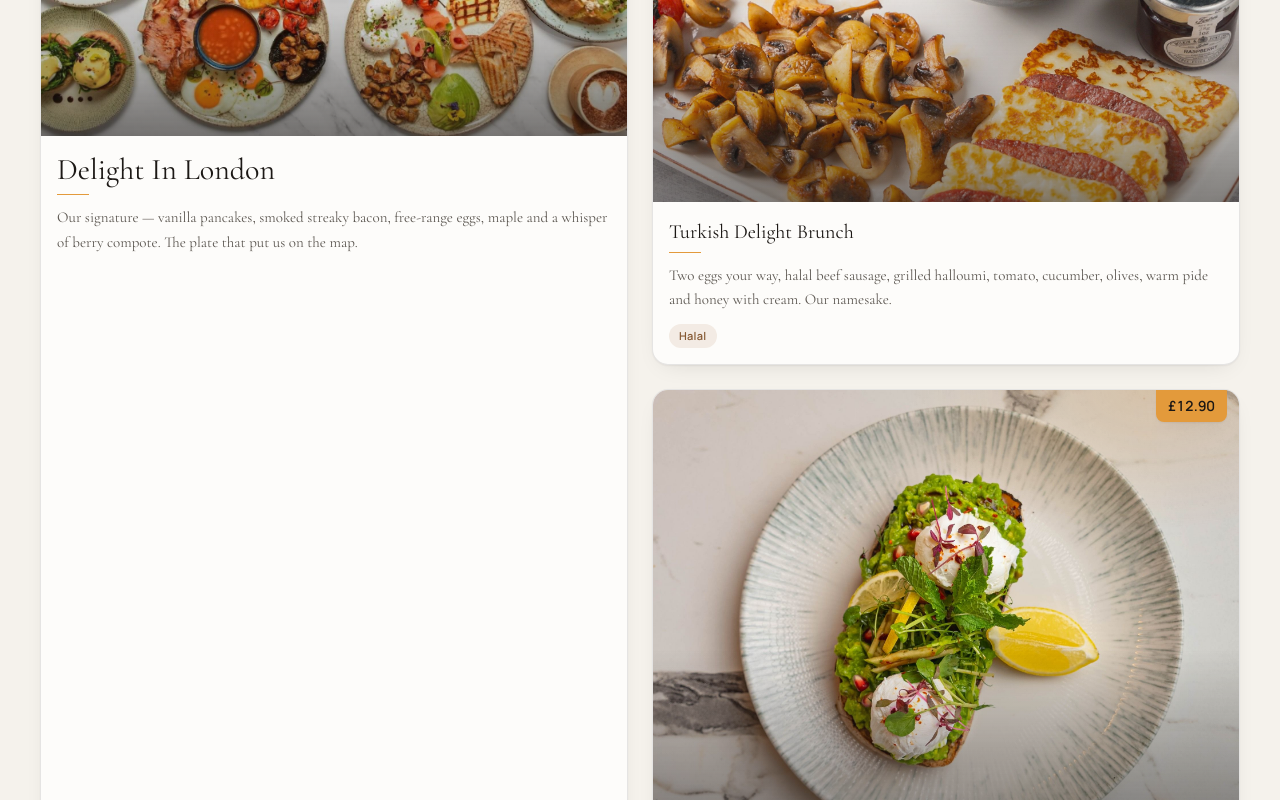
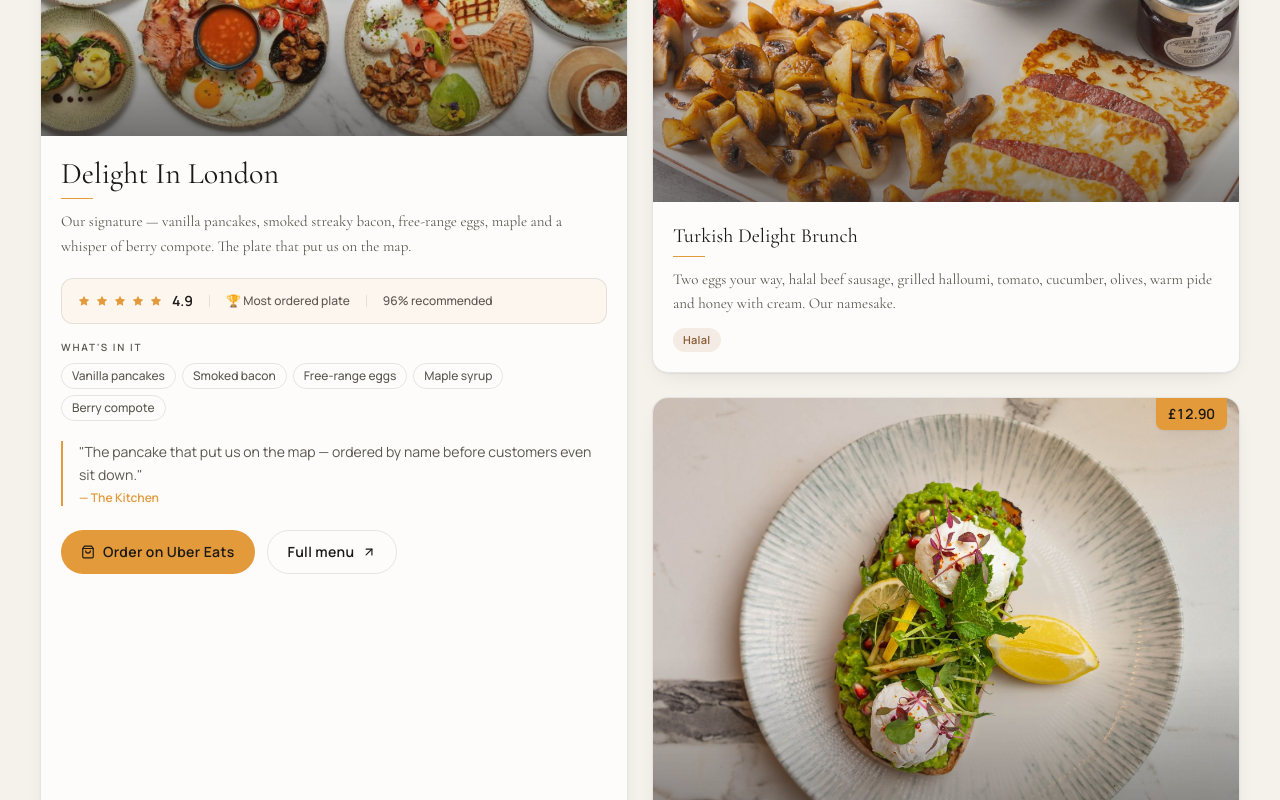
Before and after one commit to creativeah33-cmd/delight-kitchen-website, a React (Vite) app: page / in a window 1280 px wide. Shown: the part 1400-2200 px from the top of the page. Built offline with nearby package versions, Linux system fonts and the light colour scheme.

Commit message:
feat: fill featured DishCard space with social proof, ingredients, chef's note and CTA

```diff
--- a/src/components/DishCard.tsx
+++ b/src/components/DishCard.tsx
@@ -1,5 +1,8 @@
+import { Link } from "react-router-dom";
+import { ArrowUpRight, Star, ShoppingBag } from "lucide-react";
 import type { MenuItem } from "@/data/types";
 import { DietaryTagPill } from "./DietaryTagPill";
+import { SITE } from "@/data/site";
 
 interface DishCardProps {
   item: MenuItem;
@@ -19,6 +22,11 @@ export function DishCard({ item, index = 0, variant = "card", featured = false }
   if (variant === "row") {
     return <RowDish item={item} index={index} />;
   }
+
+  // Derive ingredient highlights from description for featured card
+  const FEATURED_INGREDIENTS = [
+    "Vanilla pancakes", "Smoked bacon", "Free-range eggs", "Maple syrup", "Berry compote",
+  ];
 
   return (
     <div
@@ -55,23 +63,103 @@ export function DishCard({ item, index = 0, variant = "card", featured = false }
             £{item.price.toFixed(2)}
           </div>
         </div>
+        {/* Featured badge */}
+        {featured && (
+          <div className="absolute left-3 top-3 flex items-center gap-1.5 rounded-pill px-3 py-1 text-[10px] font-semibold uppercase tracking-[0.18em]"
+            style={{ background: "rgba(28,24,21,0.7)", color: "#E39A3B", backdropFilter: "blur(8px)" }}>
+            <Star size={9} fill="#E39A3B" strokeWidth={0} />
+            Signature dish
+          </div>
+        )}
       </div>
 
       {/* Content */}
-      <div className="flex flex-1 flex-col p-4">
+      <div className="flex flex-1 flex-col p-4 md:p-5">
         <h3 className={`font-serif ${featured ? "text-3xl" : "text-xl"}`} style={{ color: "var(--color-primary)" }}>
           {item.name}
         </h3>
         <span
-          className="mt-1.5 block h-px w-8 origin-left scale-x-100 transition-transform duration-500 ease-out group-hover:w-16"
+          className="mt-1.5 block h-px w-8 origin-left scale-x-100 transition-[width] duration-500 ease-out group-hover:w-16"
           style={{ background: "var(--color-accent)" }}
           aria-hidden="true"
         />
-        <p className="mt-2.5 flex-1 font-serif text-[15px] leading-relaxed" style={{ color: "var(--color-text-muted)" }}>
+        <p className="mt-2.5 font-serif text-[15px] leading-relaxed" style={{ color: "var(--color-text-muted)" }}>
           {item.description}
         </p>
-        {/* Dietary tags */}
-        {item.tags.length > 0 && (
+
+        {/* ── Featured-only rich content ── */}
+        {featured && (
+          <>
+            {/* Social proof bar */}
+            <div className="mt-5 flex flex-wrap items-center gap-x-4 gap-y-2 rounded-xl border px-4 py-3"
+              style={{ borderColor: "var(--color-border)", background: "rgba(227,154,59,0.06)" }}>
+              <div className="flex items-center gap-1.5">
+                {[1,2,3,4,5].map(i => (
+                  <Star key={i} size={12} fill="#E39A3B" strokeWidth={0} />
+                ))}
+                <span className="ml-1 text-sm font-semibold" style={{ color: "var(--color-primary)" }}>4.9</span>
+              </div>
+              <span className="h-3 w-px" style={{ background: "var(--color-border)" }} />
+              <span className="text-xs font-medium" style={{ color: "var(--color-text-muted)" }}>
+                🏆 Most ordered plate
+              </span>
+              <span className="h-3 w-px" style={{ background: "var(--color-border)" }} />
+              <span className="text-xs font-medium" style={{ color: "var(--color-text-muted)" }}>
+                96% recommended
+              </span>
+            </div>
+
+            {/* Ingredient highlights */}
+            <div className="mt-4">
+              <p className="text-[10px] font-semibold uppercase tracking-[0.18em]" style={{ color: "var(--color-text-muted)" }}>
+                What's in it
+              </p>
+              <div className="mt-2 flex flex-wrap gap-1.5">
+                {FEATURED_INGREDIENTS.map(ing => (
+                  <span key={ing}
+                    className="rounded-pill border px-2.5 py-1 text-xs font-medium"
+                    style={{ borderColor: "var(--color-border)", color: "var(--color-text-muted)" }}>
+                    {ing}
+                  </span>
+                ))}
+              </div>
+            </div>
+
+            {/* Chef's note */}
+            <blockquote className="mt-5 border-l-2 pl-4 italic text-sm leading-relaxed"
+              style={{ borderColor: "var(--color-accent)", color: "var(--color-text-muted)" }}>
+              "The pancake that put us on the map — ordered by name before customers even sit down."
+              <cite className="mt-1 block not-italic text-xs font-semibold" style={{ color: "var(--color-accent)" }}>
+                — The Kitchen
+              </cite>
+            </blockquote>
+
+            {/* CTAs */}
+            <div className="mt-6 flex flex-wrap gap-3">
+              <a
+                href={SITE.uberEatsUrl}
+                target="_blank"
+                rel="noopener noreferrer"
+                className="inline-flex min-h-[44px] items-center justify-center gap-2 rounded-pill px-5 py-2.5 text-sm font-semibold tracking-wide transition-all duration-300"
+                style={{ background: "var(--color-accent)", color: "var(--color-primary)" }}
+              >
+                <ShoppingBag size={14} strokeWidth={2} />
+                Order on Uber Eats
+              </a>
+              <Link
+                to="/menu"
+                className="inline-flex min-h-[44px] items-center justify-center gap-2 rounded-pill border px-5 py-2.5 text-sm font-semibold tracking-wide transition-colors"
+                style={{ borderColor: "var(--color-border)", color: "var(--color-primary)" }}
+              >
+                Full menu
+                <ArrowUpRight size={14} />
+              </Link>
+            </div>
+          </>
+        )}
+
+        {/* Dietary tags — non-featured only (featured has richer content above) */}
+        {!featured && item.tags.length > 0 && (
           <div className="mt-3 flex flex-wrap gap-1">
             {item.tags.filter(t => ["halal", "v", "vgn", "spicy"].includes(t)).map((tag) => (
               <DietaryTagPill key={tag} tag={tag} />
@@ -82,6 +170,7 @@ export function DishCard({ item, index = 0, variant = "card", featured = false }
     </div>
   );
 }
+
 
 function RowDish({ item, index }: { item: MenuItem; index: number }) {
   return (
```
